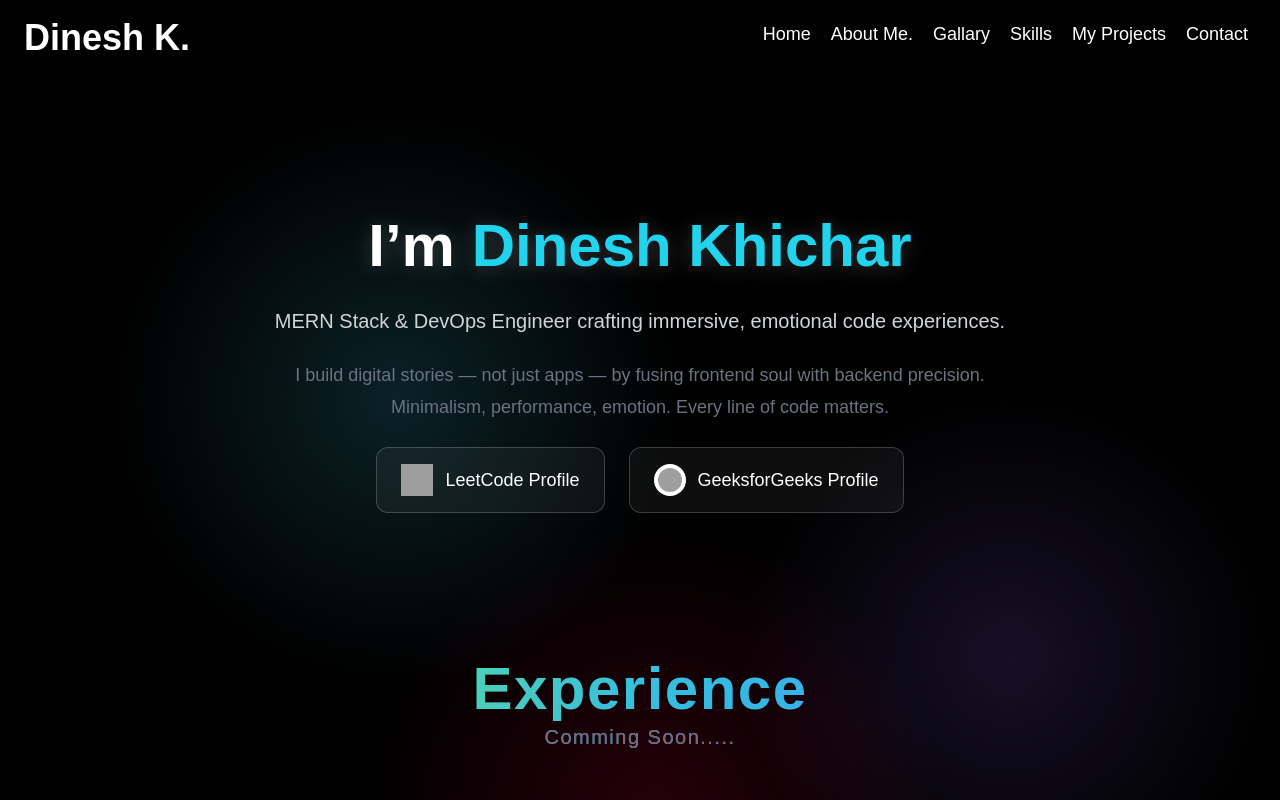
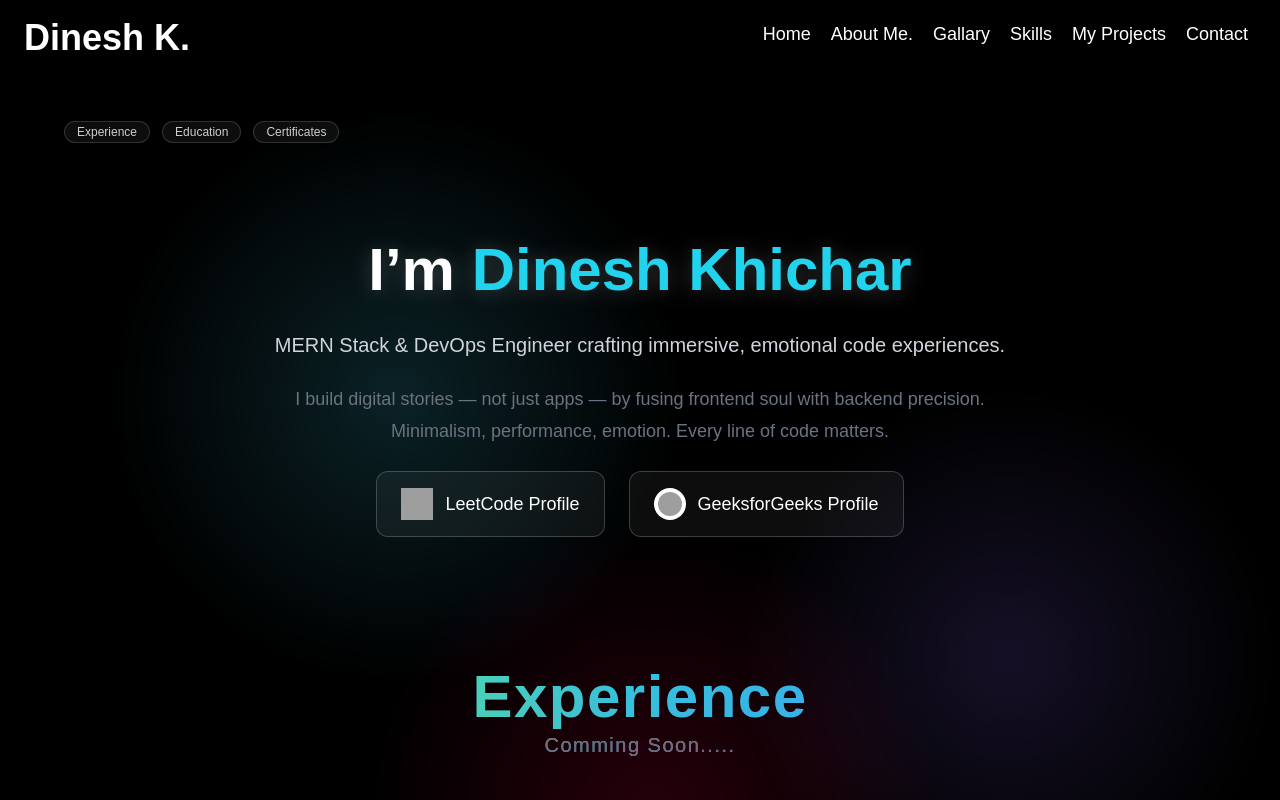
Before and after one commit to dineshkhichar569/My-Portfolio, a React (Vite) app: page /about in a window 1280 px wide. Shown: the top 800 px of the page. Built offline with nearby package versions, Linux system fonts and the light colour scheme; grey boxes are pictures that could not be loaded; a web font is replaced by a local one.

Commit message:
add smooth scrolling navigation to About section

```diff
--- a/src/Pages/About.jsx
+++ b/src/Pages/About.jsx
@@ -1,12 +1,12 @@
-import React from "react";
 import { motion } from "framer-motion";
 import Dit from "../assets/dit.webp";
 import matrixSchool from "../assets/Matrix.webp";
 
 import Navbar from "../Components/Navbar";
 import Footer from "../Components/Footer";
-import ClickSpark from "../React-Bits/ClickSpark";   //////  Temporary off
+import ClickSpark from "../React-Bits/ClickSpark"; //////  Temporary off
 import TargetCursor from "../React-Bits/TargetCursor";
+import { useRef } from "react";
 
 const fadeInUp = {
   hidden: { opacity: 0, y: 60 },
@@ -37,11 +37,21 @@ const GlassCard = ({ img, title, subtitle, extra, score }) => (
 );
 
 function About() {
+  const experienceRef = useRef(null);
+  const educationRef = useRef(null);
+  const certificateRef = useRef(null);
+  const scrollToSection = (ref) => {
+    ref.current?.scrollIntoView({
+      behavior: "smooth",
+      block: "start",
+    });
+  };
+
   return (
     <div className="relative w-full min-h-screen bg-black text-white overflow-hidden font-rubrik cursor-normal">
-      <TargetCursor/>
+      <TargetCursor />
       <Navbar />
-      <ClickSpark/>
+      <ClickSpark />
 
       {/* Background blobs */}
       <div className="abstract-blobs z-0">
@@ -54,8 +64,32 @@ function About() {
         ></canvas>
       </div>
 
+      {/* 3 navigation buttons */}
+      <div className="mt-28 flex items-center md:gap-3 gap-2 md:ml-16 ml-6 cursor-pointer w-fit h-10">
+        {["Experience", "Education", "Certificates"].map((item, i) => (
+          <button
+            key={i}
+            onClick={() => {
+              if (i == 0) {
+                scrollToSection(experienceRef);
+              }
+
+              if (i == 1) {
+                scrollToSection(educationRef);
+              }
+              if (i == 2) {
+                scrollToSection(certificateRef);
+              }
+            }}
+            className="text-xs px-3 py-[2px] rounded-xl text-white/80 border border-white/15 bg-white/5 backdrop-blur-sm transition-all duration-200 hover:text-white hover:border-white/40 hover:bg-white/10 hover:shadow-[0_4px_12px_rgba(255,255,255,0.1)] active:scale-95"
+          >
+            {item}
+          </button>
+        ))}
+      </div>
+
       {/* Hero Section */}
-      <div className="relative z-10 flex flex-col items-center text-center px-1 md:px-28 py-24 space-y-6 mt-28">
+      <div className="relative z-10 flex flex-col items-center text-center px-1 md:px-28 py-20 space-y-6">
         <motion.h1
           initial="hidden"
           whileInView="visible"
@@ -141,6 +175,7 @@ function About() {
 
       {/* Experience Section */}
       <motion.h2
+        ref={experienceRef}
         initial="hidden"
         whileInView="visible"
         viewport={{ once: true }}
@@ -154,6 +189,7 @@ function About() {
       </motion.h2>
 
       {/* Education Section */}
+      <div ref={educationRef}>
         <motion.h2
           initial="hidden"
           whileInView="visible"
@@ -192,9 +228,13 @@ function About() {
             score="CGPA: 8.05"
           />
         </div>
+      </div>
 
       {/* Certifications Section */}
-      <div className="relative z-10 mt-48 px-10 md:px-28 pb-32">
+      <div
+        ref={certificateRef}
+        className="relative z-10 mt-48 px-10 md:px-28 pb-32"
+      >
         <motion.h2
           initial="hidden"
           whileInView="visible"
@@ -229,7 +269,10 @@ function About() {
                 Credential ID: 8R35GNGVE447
               </p>
             </div>
-            <a className="cursor-target absolute bottom-5 right-5" href="/DOCs/DBMS.pdf">
+            <a
+              className="cursor-target absolute bottom-5 right-5"
+              href="/DOCs/DBMS.pdf"
+            >
               <img
                 className="w-8"
                 src="/icons/Download.svg"
@@ -263,7 +306,10 @@ function About() {
                 Credential ID: 05EDPXOXDGH5
               </p>
             </div>
-            <a className="cursor-target absolute bottom-5 right-5" href="/DOCs/LINUX.pdf">
+            <a
+              className="cursor-target absolute bottom-5 right-5"
+              href="/DOCs/LINUX.pdf"
+            >
               <img
                 className="w-8"
                 src="/icons/Download.svg"
```
Lines whose indentation alone changed are shown as unchanged.
